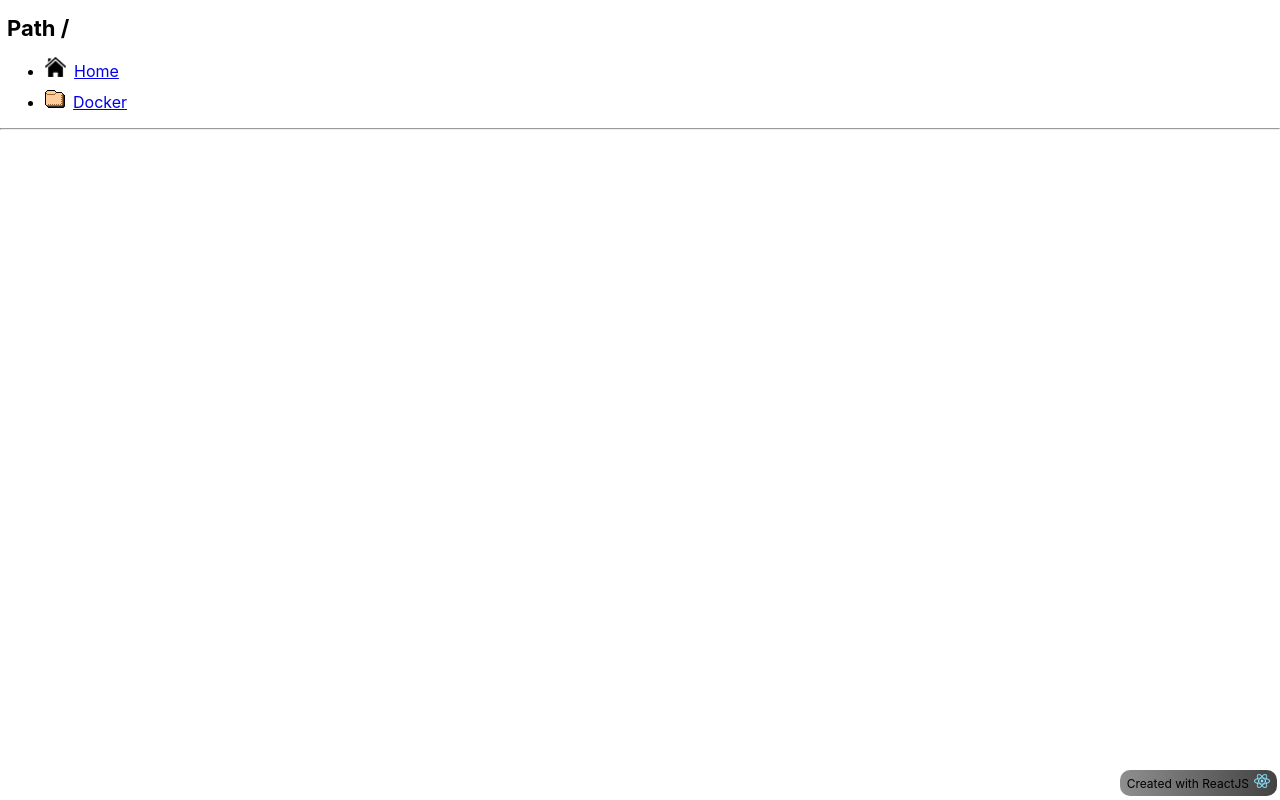
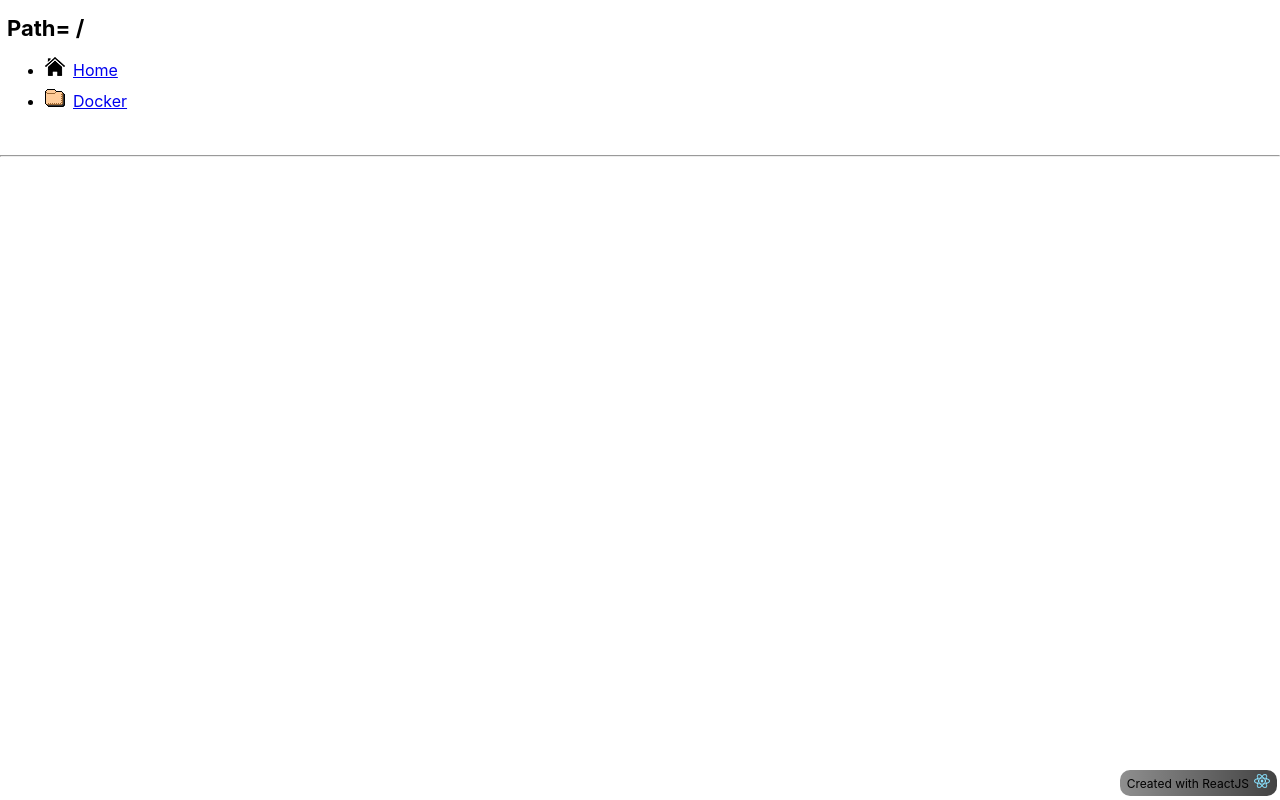
Before and after one commit to Baptiste21/Website-File-Public, a React (Create React App) app: page / in a window 1280 px wide. Built offline with nearby package versions, Linux system fonts and the light colour scheme.

Commit message:
delete useless span | add br

```diff
--- a/src/App.css
+++ b/src/App.css
@@ -15,7 +15,7 @@
     font-size: 12px;
 }
 /*---------------------------------------------------------------*/
-.title- {
+.title {
     font-size: 22px;
     margin-left: 7px;
 }
@@ -24,7 +24,6 @@
 }
 .img-homedir {
     padding-right: 8px;
-    height: 20px;
 }
 .docker {
     margin: 5px;
--- a/src/App.js
+++ b/src/App.js
@@ -12,20 +12,22 @@ const Home = () => (
 //------------------------------------------------------------------------------------------------------------------------------------------------------------------------------------------------------------------------------------------------------------------------------------------------------------------------------------------------------------------------------------------------------------------------------------------------------------------------------------------------------
 const Docker = () => (
   <div>
-      <h1 className='title-docker'>Path <span>/Docker/</span></h1>
+      <h1 className='title-docker'>Path= /Docker/</h1>
       <ul>
         <div className='DockerHub_Dockerfile_WebDav'><li><img src={require('./img/folder.gif')} alt="[DIR]" className='img-DockerHub_Dockerfile_WebDav'/><Link to="/Docker/DockerHub_Dockerfile_WebDav">DockerHub_Dockerfile_WebDav</Link></li></div>
      </ul>
+     <br></br>
      <hr/>
   </div>
 );
 //------------------------------------------------------------------------------------------------------------------------------------------------------------------------------------------------------------------------------------------------------------------------------------------------------------------------------------------------------------------------------------------------------------------------------------------------------------------------------------------------------
 const DockerHub_Dockerfile_WebDav = () => (
   <div>
-    <h1 className='title-DockerHub_Dockerfile_WebDav'>Path <span>/Docker/DockerHub_Dockerfile_WebDav/</span></h1>
+    <h1 className='title-DockerHub_Dockerfile_WebDav'>Path= /Docker/DockerHub_Dockerfile_WebDav/</h1>
       <ul>
         <div className='installsh'><li><img src={require('./img/file.gif')} alt="[FILE]" className='img-installsh'/>install.sh<a href='..\files\Docker\DockerHub_Dockerfile_WebDav\install.sh' download><div className='bouton-download'>Download</div></a><ReactCopyButtonWrapper text='https://file-public.herokuapp.com/files/Docker/DockerHub_Dockerfile_WebDav/install.sh'><button className='bouton-download-link'>Copy Download Link</button></ReactCopyButtonWrapper></li></div>
       </ul>
+      <br></br>
      <hr/>
   </div>
 );
@@ -49,11 +51,12 @@ class App extends Component {
     }
     return (
       <div className="App">
-      <h1 className='title-'>Path <span>/</span></h1>
+      <h1 className='title'>Path= /</h1>
         <ul>
           <div className='home'><li><img src={require('./img/home.gif')} alt="[HOMEDIR]" className='img-homedir'/><Link to="/">Home</Link></li></div>
           <div className='docker'><li><img src={require('./img/folder.gif')} alt="[DIR]" className='img-docker'/><Link to="/Docker">Docker</Link></li></div>
         </ul>
+        <br></br>
       <span className='info-create'><span className='text-info-create'>Created with ReactJS</span><img src={require('./img/reactjs-logo.png')} alt="[LOGO-REACTJS]" className='img-info-create'/></span>
         <Route path="/" component={Home}/>
         <Route path="/docker" component={Docker}/>
```
